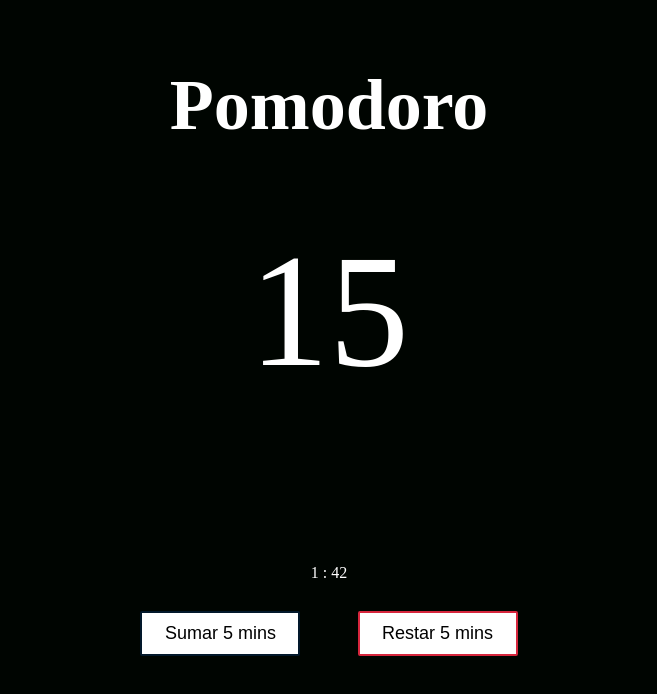
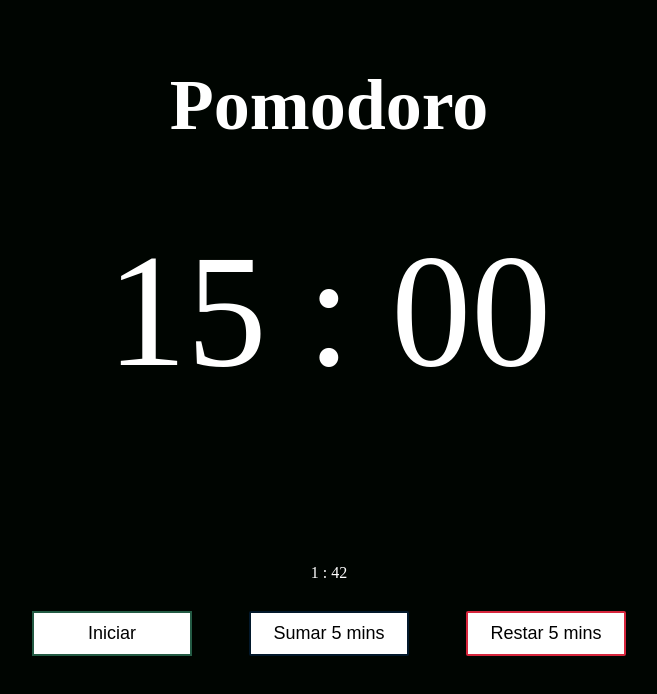
Before and after one commit to Yisuslalala/Pomodoro-app, a React (Create React App) app: page / in a window 1280 px wide. Shown: the top 694 px of the page, without its empty margins (311-968 px from the left). Built offline with nearby package versions, Linux system fonts and the light colour scheme.

Commit message:
Pomodoro minimal features and style are finished

```diff
--- a/package.json
+++ b/package.json
@@ -3,6 +3,7 @@
   "version": "0.1.0",
   "private": true,
   "dependencies": {
+    "@babel/plugin-proposal-private-property-in-object": "^7.21.11",
     "@testing-library/jest-dom": "^5.14.1",
     "@testing-library/react": "^13.0.0",
     "@testing-library/user-event": "^13.2.1",
--- a/src/pages/Pomodoro.js
+++ b/src/pages/Pomodoro.js
@@ -1,33 +1,74 @@
-import React, { useState } from "react";
+import React, { useState, useEffect } from "react";
 import "../styles/Pomodoro.css";
 
+const INITIAL_TIME = 15;
+
 function Pomodoro() {
-  const [counter, setCounter] = useState(15);
+  const [counter, setCounter] = useState(INITIAL_TIME * 60);
   const date = new Date();
-  console.log("The actual time is: " + date);
+  let minutes = "";
+  let seconds = "";
 
-  const hour = date.getHours();
-  const minutes = date.getMinutes();
+  const [timer, setTimer] = useState();
 
-  date.setHours(10);
-  console.log("The now hour is: " + date.getHours());
-  console.log(date);
+  const convertTime = (counter) => {
+    var time = "";
+
+    minutes = (counter / 60).toString();
+    minutes > 10
+      ? (minutes = minutes.slice(0, 2))
+      : (minutes = minutes.slice(0, 1));
+
+    seconds = (counter % 60).toString();
+    if (seconds < 10) seconds = "0" + seconds;
+    if (minutes < 10) minutes = "0" + minutes;
+    time = (minutes, ":", seconds).toString();
+    console.log(minutes, seconds, typeof time);
+  };
+
+  const start = () => {
+    const timer = setInterval(() => {
+      setCounter((counter) => counter - 1);
+      if (counter === 0) clearInterval(timer);
+    }, 1000);
+    setTimer(timer);
+  };
+
+  useEffect(() => {
+    if (counter === 0) clearInterval(timer);
+  }, [counter, timer]);
+
+  useEffect(() => {
+    return () => clearInterval(timer);
+  }, [timer]);
+
+  // console.log(pomodoroCounter);
+  const dateHour = date.getHours();
+  const dateMinutes = date.getMinutes();
+  convertTime(counter);
+  // console.log("The now hour is: " + date.getHours());
+  // console.log(date);
 
   const AddCounter = () => {
-    setCounter(counter + 5);
+    setCounter(counter + 5 * 60);
   };
 
   const SubCounter = () => {
-    setCounter(counter - 5);
+    setCounter(counter - 5 * 60);
   };
 
   return (
     <div className="pomodoro">
       <h1>Pomodoro</h1>
       <div className="counter">
-        <p>{counter}</p>
-        <span>{hour + " : " + minutes}</span>
+        <p>
+          {minutes} : {seconds}
+        </p>
+        <span>{dateHour + " : " + dateMinutes}</span>
         <div className="buttons">
+          <button className="start" onClick={start}>
+            Iniciar
+          </button>
           <button className="addBtn" onClick={AddCounter}>
             Sumar 5 mins
           </button>
--- a/src/styles/Pomodoro.css
+++ b/src/styles/Pomodoro.css
@@ -25,6 +25,17 @@
     font-size: large;
 }
 
+.start {
+    background-color: white;
+    color: black;
+    border: 2px solid #004227dc;
+}
+
+.start:hover {
+    background-color: #004227dc;
+    color: white;
+}
+
 .addBtn {
     background-color: white;
     color: black;
```
Also changed, not shown: 1 other file (tests, documents, lock files or other folders).
